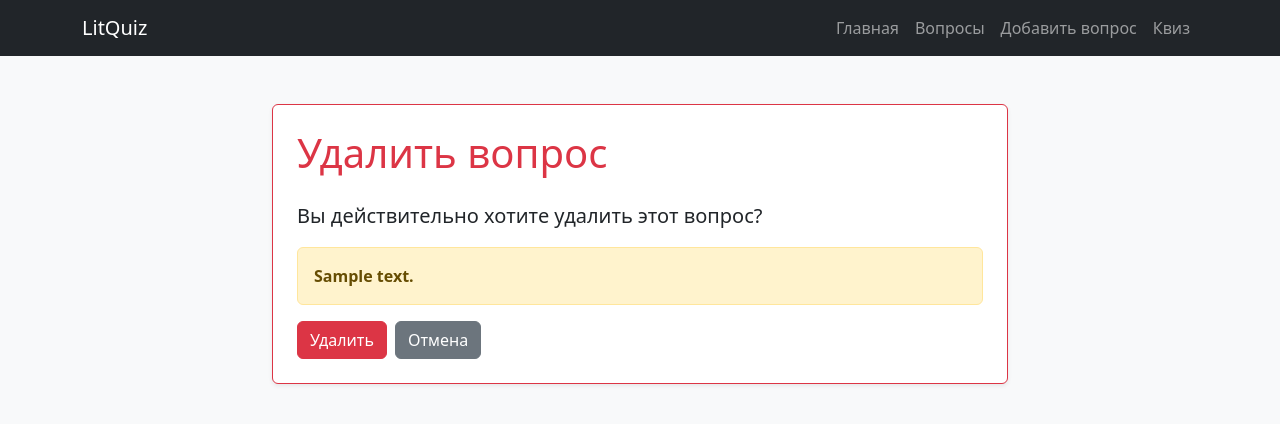
After one commit to divenirel/litquiz, a Django app: page /questions/1/delete/ in a window 1280 px wide. The commit adds this page. Shown: the top 424 px of the page. Run offline with Django 4.2, Linux system fonts and the light colour scheme; tables that the repository leaves empty hold one stand-in row (values such as "Sample post").

Commit message:
add delete question feature

```diff
--- a/litquiz_project/urls.py
+++ b/litquiz_project/urls.py
@@ -1,7 +1,7 @@
 from django.contrib import admin
 from django.urls import path
 
-from quiz.views import create_question, home, question_list, update_question
+from quiz.views import create_question, delete_question, home, question_list, update_question
 
 urlpatterns = [
     path('admin/', admin.site.urls),
@@ -9,4 +9,5 @@ urlpatterns = [
     path('questions/', question_list, name='question_list'),
     path('questions/add/', create_question, name='create_question'),
     path('questions/<int:pk>/edit/', update_question, name='update_question'),
+    path('questions/<int:pk>/delete/', delete_question, name='delete_question'),
 ]
--- a/quiz/views.py
+++ b/quiz/views.py
@@ -22,7 +22,14 @@ def create_question(request):
     else:
         form = QuestionForm()
 
-    return render(request, 'question_form.html', {'form': form, 'page_title': 'Добавить вопрос'})
+    return render(
+        request,
+        'question_form.html',
+        {
+            'form': form,
+            'page_title': 'Добавить вопрос',
+        }
+    )
 
 
 def update_question(request, pk):
@@ -36,4 +43,28 @@ def update_question(request, pk):
     else:
         form = QuestionForm(instance=question)
 
-    return render(request, 'question_form.html', {'form': form, 'page_title': 'Редактировать вопрос'})
+    return render(
+        request,
+        'question_form.html',
+        {
+            'form': form,
+            'page_title': 'Редактировать вопрос',
+        }
+    )
+
+
+def delete_question(request, pk):
+    question = get_object_or_404(Question, pk=pk)
+
+    if request.method == 'POST':
+        question.delete()
+        return redirect('question_list')
+
+    return render(
+        request,
+        'question_confirm_delete.html',
+        {
+            'question': question,
+            'page_title': 'Удалить вопрос',
+        }
+    )
--- /dev/null
+++ b/templates/question_confirm_delete.html
@@ -0,0 +1,31 @@
+{% extends 'base.html' %}
+
+{% block title %}{{ page_title }} | LitQuiz{% endblock %}
+
+{% block content %}
+<div class="row justify-content-center">
+    <div class="col-lg-8">
+        <div class="card shadow-sm border-danger">
+            <div class="card-body p-4">
+                <h1 class="mb-4 text-danger">{{ page_title }}</h1>
+
+                <p class="fs-5">
+                    Вы действительно хотите удалить этот вопрос?
+                </p>
+
+                <div class="alert alert-warning">
+                    <strong>{{ question.text }}</strong>
+                </div>
+
+                <form method="post">
+                    {% csrf_token %}
+                    <div class="d-flex gap-2">
+                        <button type="submit" class="btn btn-danger">Удалить</button>
+                        <a href="/questions/" class="btn btn-secondary">Отмена</a>
+                    </div>
+                </form>
+            </div>
+        </div>
+    </div>
+</div>
+{% endblock %}
```
Also changed, not shown: templates/question_list.html (+8 -3 lines).
